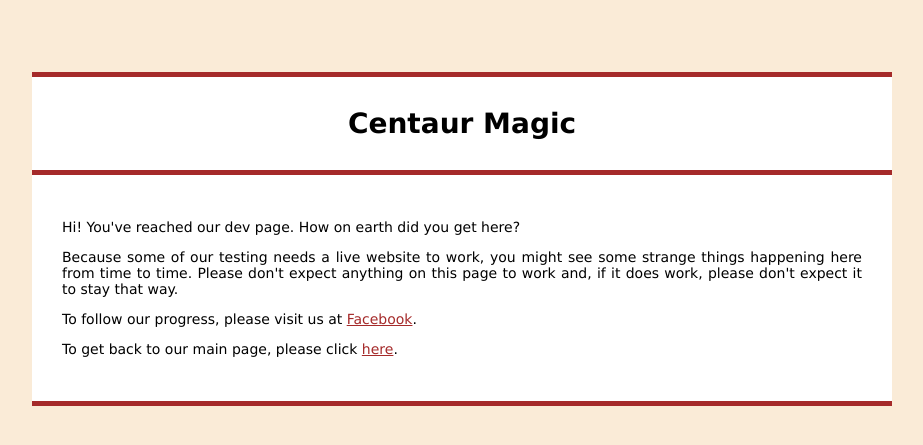
After one commit to CatherineGracey/cm, a Node server app: page /dev/ in a window 1280 px wide. The commit adds this page. Shown: the top 445 px of the page, without its empty margins (178-1101 px from the left). Run offline with Node 20, Linux system fonts and the light colour scheme.

Commit message:
Created a dev view.

```diff
--- a/app.js
+++ b/app.js
@@ -6,6 +6,7 @@ var cookieParser = require('cookie-parser');
 var bodyParser = require('body-parser');
 
 var routes = require('./routes/index');
+var devRoute = require('./routes/devRoute');
 
 var app = express();
 
@@ -22,6 +23,7 @@ app.use(cookieParser());
 app.use(express.static(path.join(__dirname, 'public')));
 
 app.use('/', routes);
+app.use('/dev', devRoute);
 
 // catch 404 and forward to error handler
 app.use(function(req, res, next) {
--- a/public/stylesheets/style.css
+++ b/public/stylesheets/style.css
@@ -5,7 +5,7 @@ body {
 }
 
 a {
-  color: #00B7FF;
+  color: brown;
 }
 
 h1 {
--- /dev/null
+++ b/routes/devRoute.js
@@ -0,0 +1,9 @@
+var express = require('express');
+var router = express.Router();
+
+/* GET home page. */
+router.get('/', function(req, res, next) {
+  res.render('devRoute', { title: 'Centaur Magic' });
+});
+
+module.exports = router;
--- /dev/null
+++ b/views/devRoute.jade
@@ -0,0 +1,10 @@
+extends layout
+
+append head
+	meta(name="robots" content="noindex")
+
+block content
+	p Hi! You've reached our dev page. How on earth did you get here?
+	p Because some of our testing needs a live website to work, you might see some strange things happening here from time to time. Please don't expect anything on this page to work and, if it does work, please don't expect it to stay that way.
+	p To follow our progress, please visit us at #[a(href='http://www.facebook.com/CentaurMagic/') Facebook].
+	p To get back to our main page, please click #[a(href='http://centaurmagic.com/') here].
```
